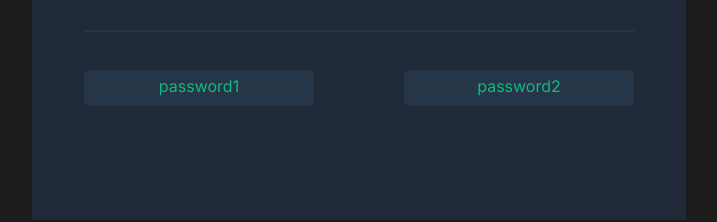
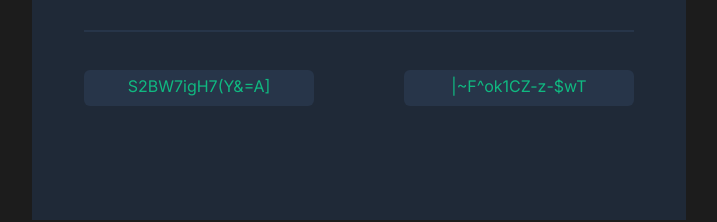
Before and after one commit to teytap/Password-Generator, a plain HTML site: page index.html in a window 1280 px wide. Both pictures are taken after a click on the button "Generate passwords". Shown: the part 440-662 px from the top of the page, without its empty margins (281-998 px from the left). Drawn offline with Linux system fonts and the light colour scheme.

Commit message:
created passwordGenerator function

```diff
--- a/App.js
+++ b/App.js
@@ -96,6 +96,12 @@ let passwordEl1 = document.getElementById("password1");
 let passwordEl2 = document.getElementById("password2");
 
 function passwordGenerator() {
-  passwordEl1.textContent = "password1";
-  passwordEl2.textContent = "password2";
+  passwordEl1.textContent = "";
+  passwordEl2.textContent = "";
+  for (let i = 0; i < 15; i++) {
+    let char1 = characters[Math.floor(Math.random() * characters.length)];
+    let char2 = characters[Math.floor(Math.random() * characters.length)];
+    passwordEl1.textContent += char1;
+    passwordEl2.textContent += char2;
+  }
 }
--- a/index.html
+++ b/index.html
@@ -23,8 +23,8 @@
       <button onClick="passwordGenerator()">Generate passwords</button>
       <hr />
       <div class="row">
-        <div class="col" id="password1">eerfer</div>
-        <div class="col" id="password2">dccsdc</div>
+        <div class="col" id="password1"></div>
+        <div class="col" id="password2"></div>
       </div>
     </div>
     <script src="App.js"></script>
```
